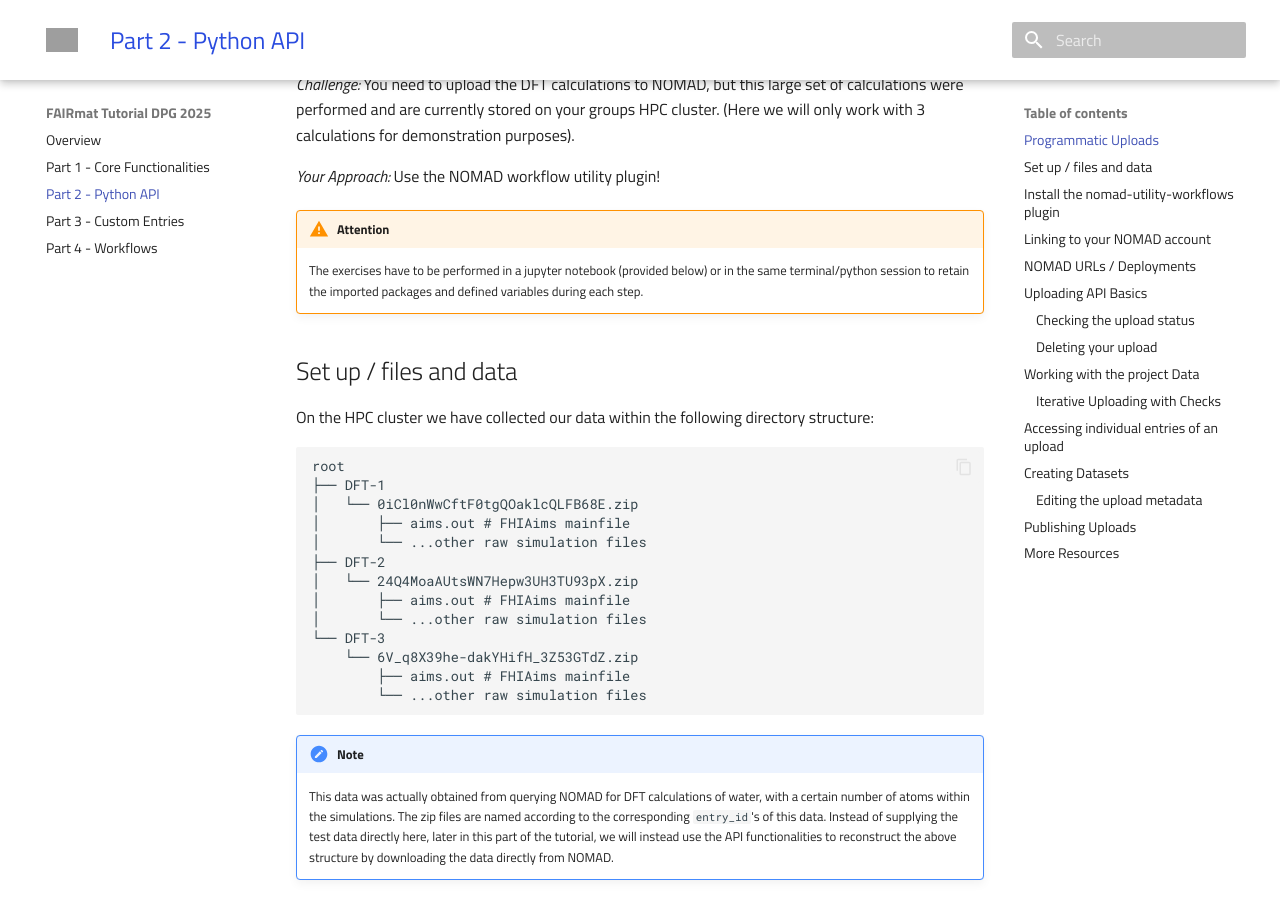
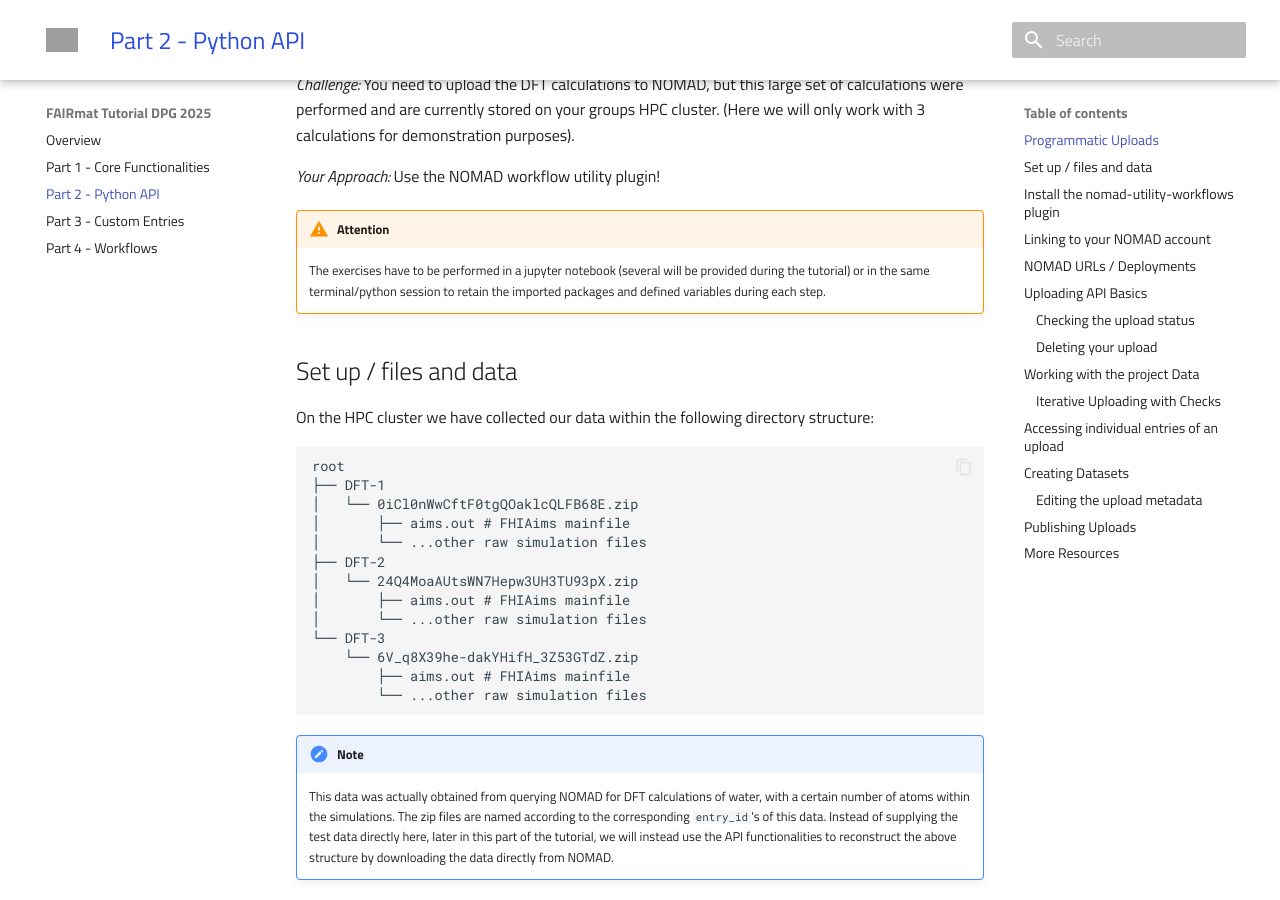
Before and after one commit to FAIRmat-NFDI/nomad-tutorial-workflows, an MkDocs documentation site: the page built from docs/api.md, in a window 1280 px wide and 900 px high, scrolled down 581 px. Built offline with MkDocs 1.6.1 and Material for MkDocs 9.7.7, drawn with Linux system fonts in a browser that asks for light colours; nearby versions of some CDN libraries; library files that are not in the unit come from our copies; grey boxes are pictures that could not be loaded.

Commit message:
Nathan's comments

```diff
--- a/docs/api.md
+++ b/docs/api.md
@@ -15,7 +15,7 @@
 *Your Approach:* Use the NOMAD workflow utility plugin!
 
 !!! Warning "Attention"
-    The exercises have to be performed in a jupyter notebook (provided below) or in the same terminal/python session to retain the imported packages and defined variables during each step.
+    The exercises have to be performed in a jupyter notebook (several will be provided during the tutorial) or in the same terminal/python session to retain the imported packages and defined variables during each step.
 
 ## Set up / files and data
 
```
Also changed, not shown: docs/custom.md (+5 -2 lines), docs/workflows.md (+1 -1 lines).
